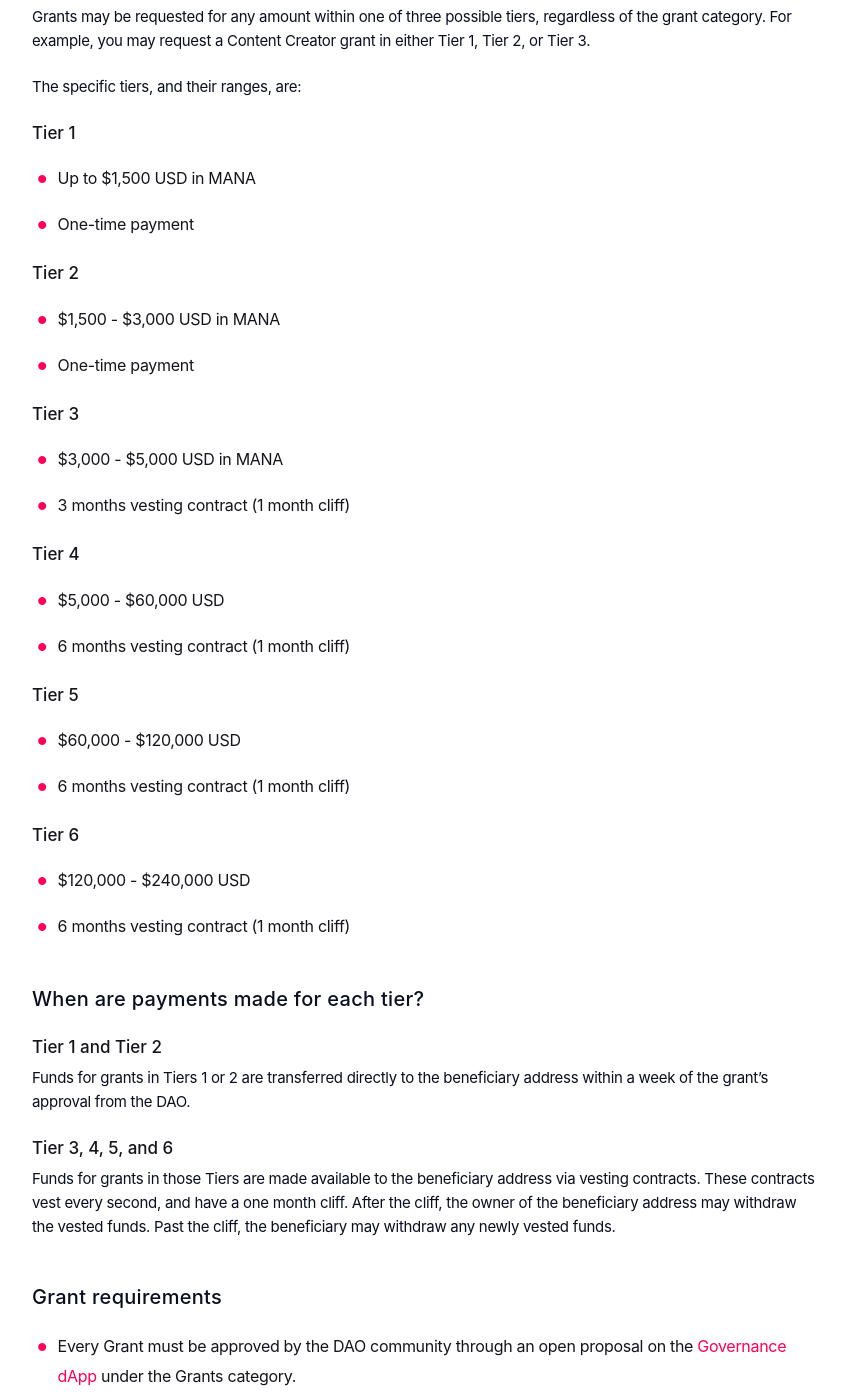
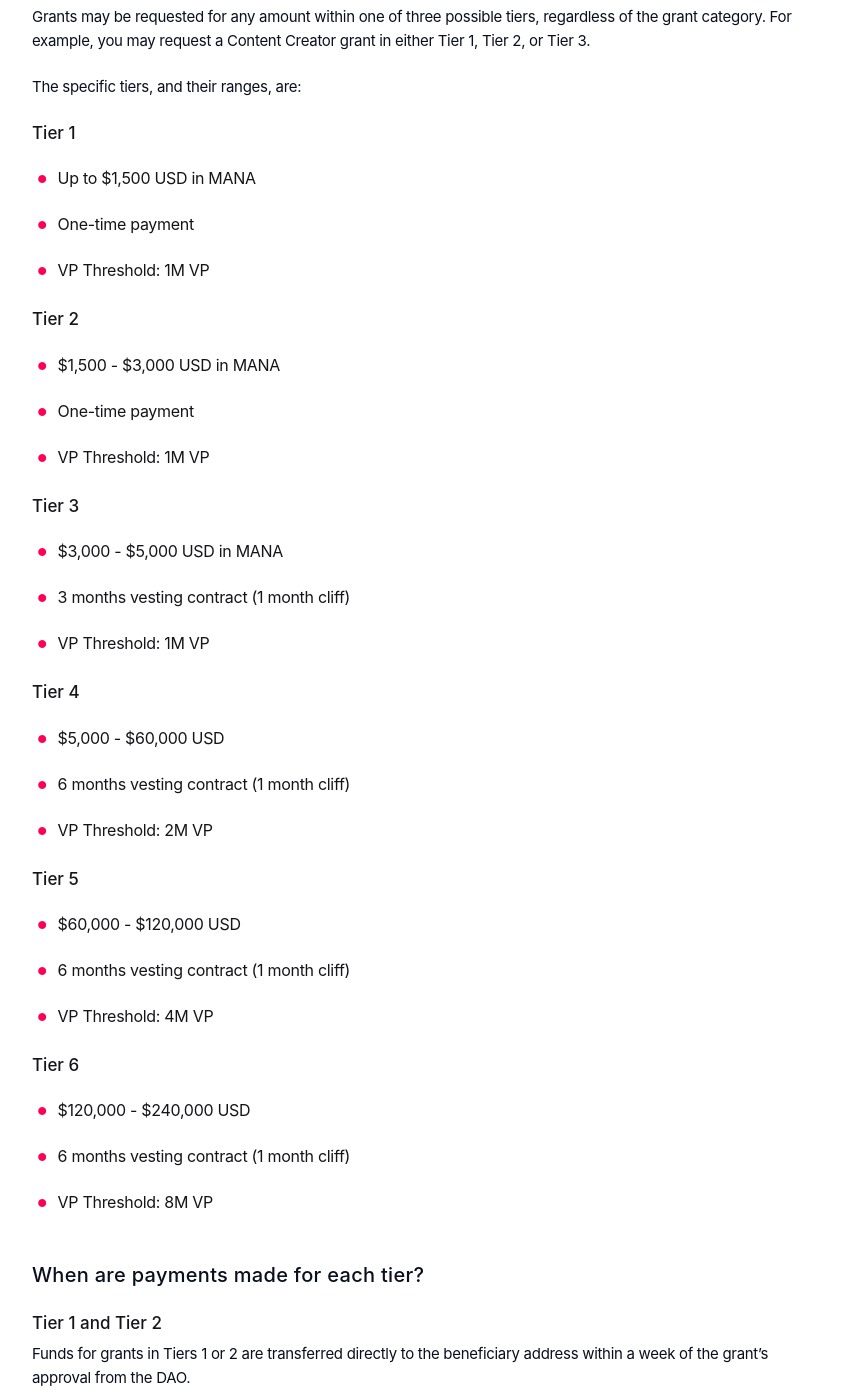
Before and after one commit to decentraland/player-documentation, a Jekyll site: the page built from _posts/general/DAO/Overview/2021-06-18-community-grants.md, in a window 1280 px wide and 1400 px high, scrolled down 1513 px. Shown: the whole window, without its empty margins (352-1197 px from the left). Built offline with Jekyll 4.4.1, drawn with Linux system fonts in a browser that asks for light colours; comment, search, counter and statistics services are not loaded.

Commit message:
Adding VP Threshold info for Grant Tiers

```diff
--- a/_posts/general/DAO/Overview/2021-06-18-community-grants.md
+++ b/_posts/general/DAO/Overview/2021-06-18-community-grants.md
@@ -55,31 +55,37 @@ The specific tiers, and their ranges, are:
 
 *   Up to $1,500 USD in MANA
 *   One-time payment
+*   VP Threshold: 1M VP
 
 #### Tier 2
 
 *   $1,500 - $3,000 USD in MANA
 *   One-time payment
+*   VP Threshold: 1M VP
 
 #### Tier 3
 
 *   $3,000 - $5,000 USD in MANA
 *   3 months vesting contract (1 month cliff)
+*   VP Threshold: 1M VP
 
 #### Tier 4
 
 *   $5,000 - $60,000 USD
 *   6 months vesting contract (1 month cliff)
+*   VP Threshold: 2M VP
 
 #### Tier 5
 
 *   $60,000 - $120,000 USD
 *   6 months vesting contract (1 month cliff)
+*   VP Threshold: 4M VP
 
 #### Tier 6
 
 *   $120,000 - $240,000 USD
 *   6 months vesting contract (1 month cliff)
+*   VP Threshold: 8M VP
 
 
 ## When are payments made for each tier?
```
